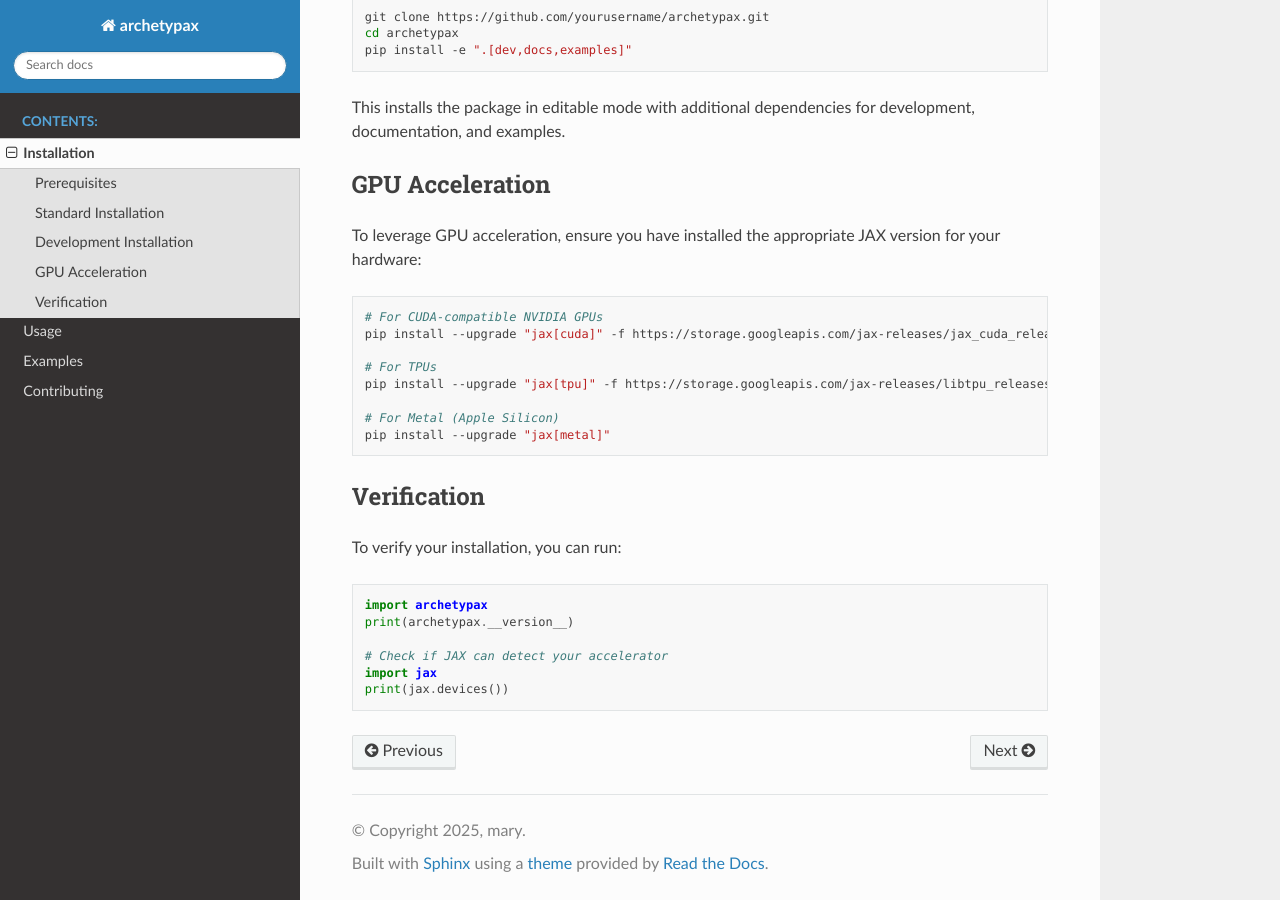
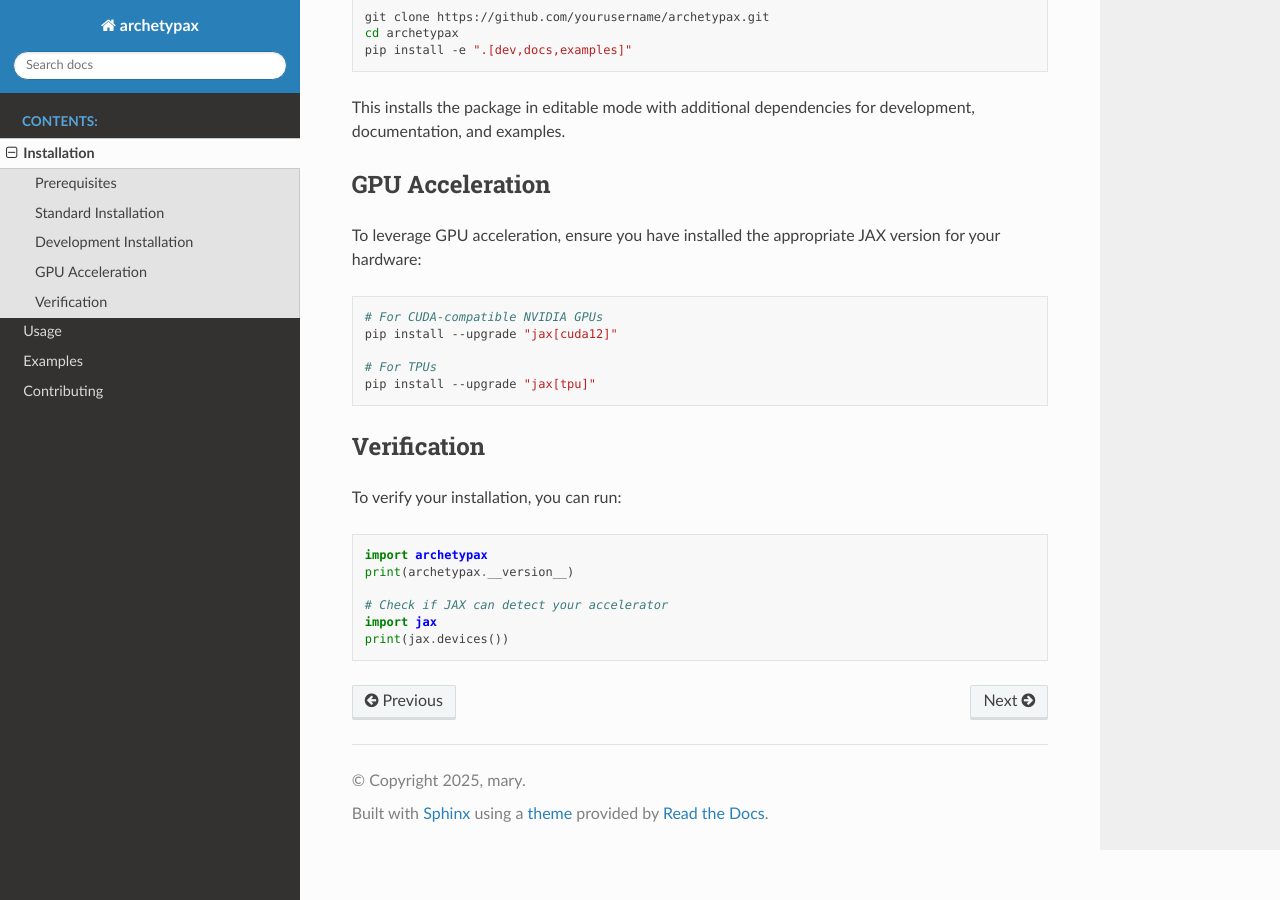
Before and after one commit to lv416e/archetypax, a Sphinx documentation site: the page built from docs/installation.rst, in a window 1280 px wide and 900 px high, scrolled down 617 px. Built offline with Sphinx 7.4.7 and the Read the Docs theme 3.1.0, drawn with Linux system fonts in a browser that asks for light colours; pages that are not in the unit, such as notebooks, are missing from menus.

Commit message:
modify documentation

```diff
--- a/docs/installation.rst
+++ b/docs/installation.rst
@@ -38,13 +38,10 @@ To leverage GPU acceleration, ensure you have installed the appropriate JAX vers
 .. code-block:: bash
 
     # For CUDA-compatible NVIDIA GPUs
-    pip install --upgrade "jax[cuda]" -f https://storage.googleapis.com/jax-releases/jax_cuda_releases.html
+    pip install --upgrade "jax[cuda12]"
 
     # For TPUs
-    pip install --upgrade "jax[tpu]" -f https://storage.googleapis.com/jax-releases/libtpu_releases.html
-
-    # For Metal (Apple Silicon)
-    pip install --upgrade "jax[metal]"
+    pip install --upgrade "jax[tpu]"
 
 Verification
 -----------
```
